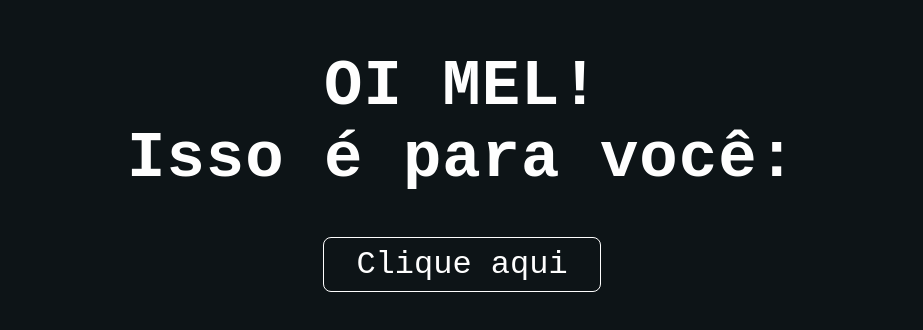
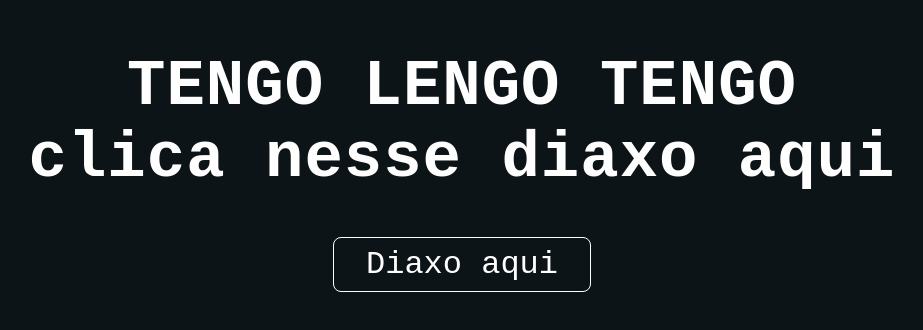
Before and after one commit to salgadoles/presente.mel, a plain HTML site: page index.html in a window 1280 px wide. Shown: the part 250-580 px from the top of the page, without its empty margins (178-1101 px from the left). Drawn offline with Linux system fonts and the light colour scheme; a web font is replaced by a local one.

Commit message:
Update index.html

```diff
--- a/index.html
+++ b/index.html
@@ -56,8 +56,8 @@
 </head>
 <body>
     <div>
-        <h1>OI MEL! <br>Isso é para você:</h1>
-        <a href="flower.html"><button>Clique aqui</button></a>
+        <h1>TENGO LENGO TENGO <br>clica nesse diaxo aqui</h1>
+        <a href="flower.html"><button>Diaxo aqui</button></a>
     </div>
 </body>
 </html>
```
